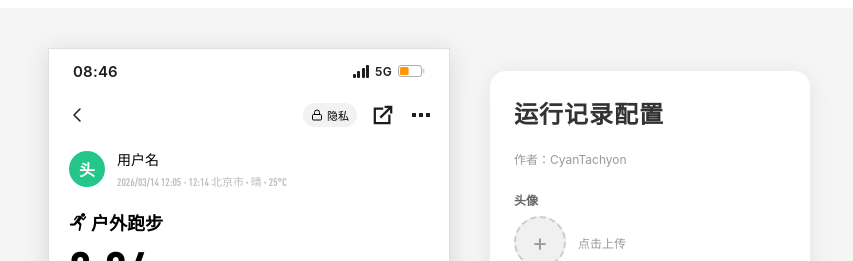
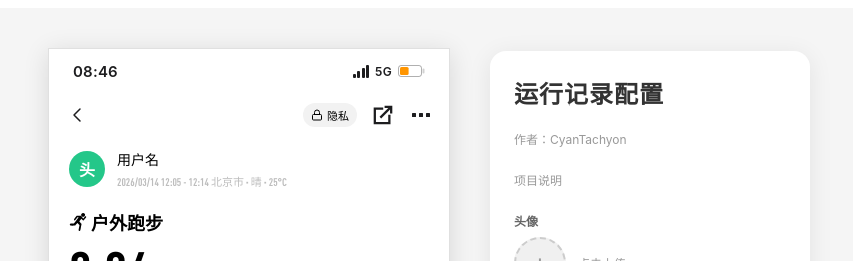
Before and after one commit to CyanTachyon/pkus_fake_keep, a Vue app: page / in a window 1280 px wide. Shown: the top 261 px of the page, without its empty margins (211-1064 px from the left). Built offline with nearby package versions, Linux system fonts and the light colour scheme; no server answers.

Commit message:
feat: avatar image upload, loading state, author/project links

```diff
--- a/src/App.vue
+++ b/src/App.vue
@@ -544,6 +544,7 @@ onUnmounted(() => {
     <div class="config-panel">
       <h2 class="panel-title">运行记录配置</h2>
       <a class="author-link" href="https://www.tachyon.moe" target="_blank">作者：CyanTachyon</a>
+      <a class="author-link" href="https://www.tachyon.moe/posts/pkus-fake-keep" target="_blank">项目说明</a>
       <div class="config-group">
         <label>头像</label>
         <div class="avatar-upload">
```
